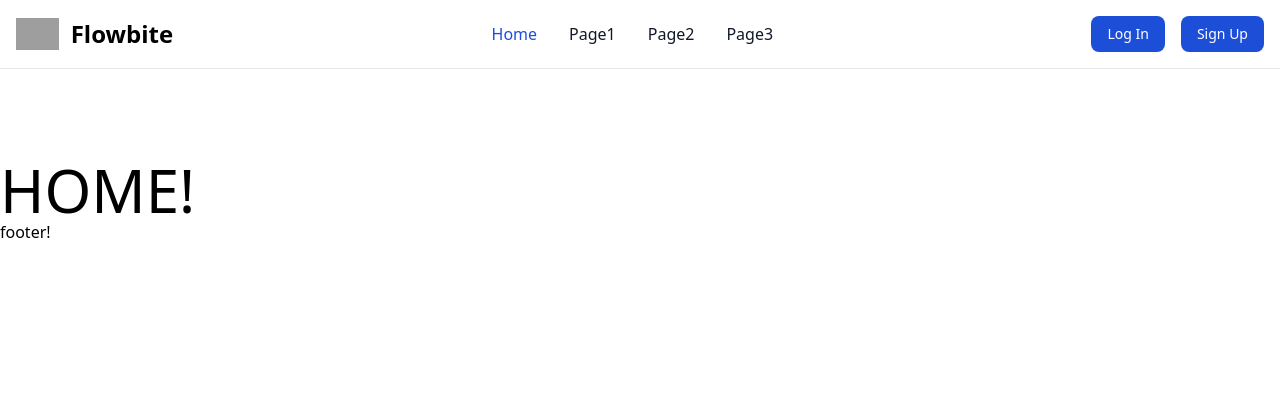
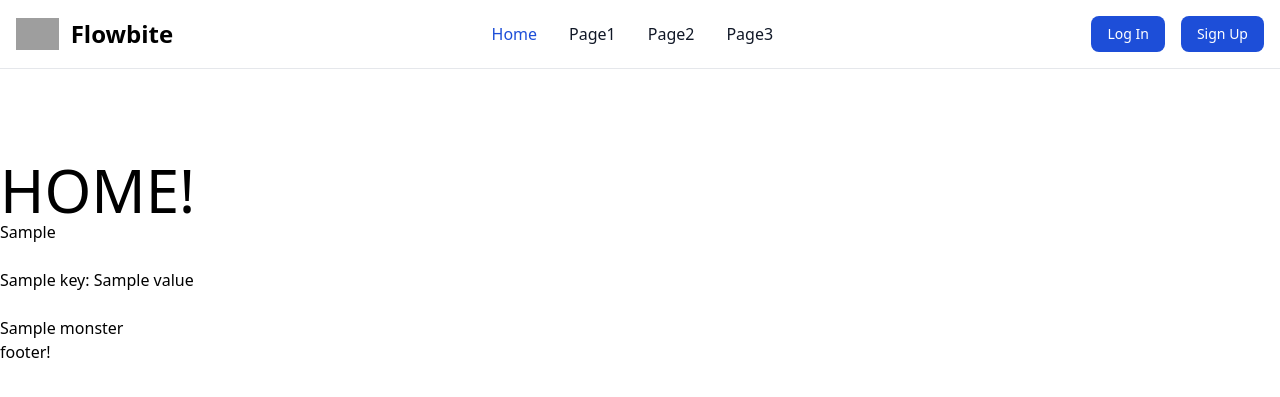
Before and after one commit to EricHungGA/MHW-Encyclopedia, a Django app: template main_app/templates/home.html in a window 1280 px wide. Shown: the top 397 px of the page. Run offline with Django 4.2, Linux system fonts and the light colour scheme; the template is opened without the code that fills it: most values are stand-ins (such as "Sample title", 1, 10 or a date in 2020); style sheets or scripts are compiled from the project's sources; some libraries are stand-ins or nearby versions; grey boxes are pictures that could not be loaded.

Commit message:
importing requests and successful api testing and get requests

```diff
--- a/main_app/templates/home.html
+++ b/main_app/templates/home.html
@@ -2,5 +2,19 @@
 {% block content %}
 
 <h1 class="mt-40 uppercase text-6xl">home!</h1>
+<h1>{{ monster_1 }}</h1>
 
+<br>
+
+{% for key, value in monster_1.items %}
+    <p>{{ key }}: {{ value }}</p>
+{% endfor %}
+
+<br>
+
+{% for monster in all_monsters %}
+    {% if monster.type != 'small' or monster.type != 'large' %}
+        <p>{{ monster.name }}</p>
+    {% endif %}
+{% endfor %}
 {% endblock %}
--- a/main_app/views.py
+++ b/main_app/views.py
@@ -1,10 +1,13 @@
 from django.shortcuts import render
+import requests
 from django.contrib.auth import login
 from django.contrib.auth.forms import UserCreationForm
 from django.shortcuts import redirect
 
 def home(request):
-    return render(request, 'home.html')
+    response=requests.get('https://mhw-db.com/monsters/2').json()
+    all_monsters=requests.get('https://mhw-db.com/monsters').json()
+    return render(request, 'home.html', {'monster_1': response, 'all_monsters': all_monsters})
 
 def signup(request):
     error_message = ''
```
